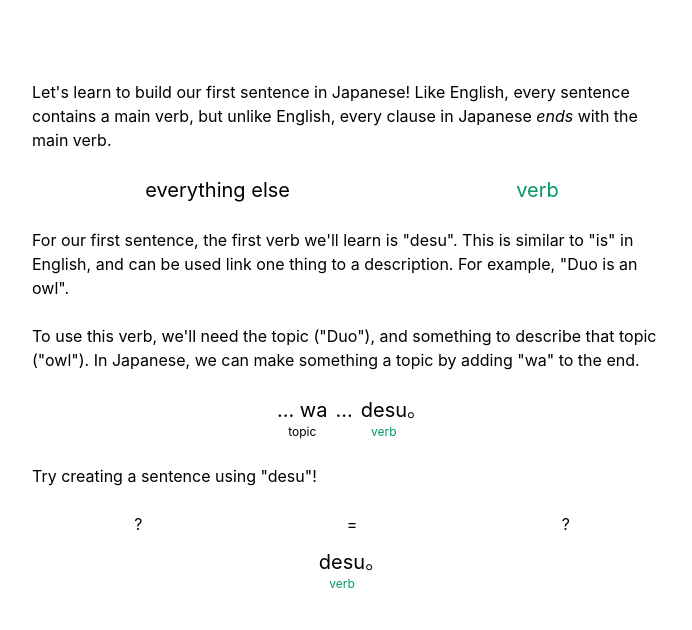
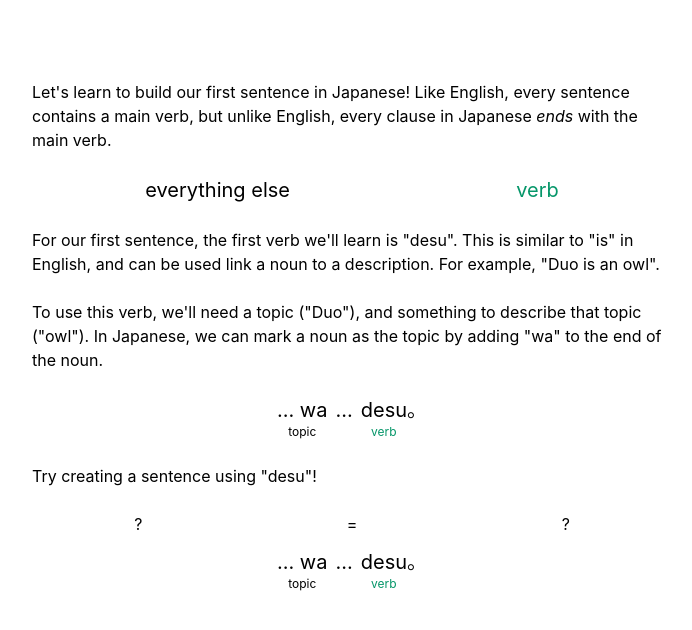
Before and after one commit to edwardcai/hack-action-tips, a React (Create React App) app: page / in a window 1280 px wide. Shown: the top 630 px of the page, without its empty margins (288-980 px from the left). Built offline with nearby package versions, Linux system fonts and the light colour scheme.

Commit message:
Click on sentence to edit

```diff
--- a/src/App.tsx
+++ b/src/App.tsx
@@ -2,6 +2,7 @@ import React from 'react';
 import './App.css';
 import TranslatedText from "./TranslatedText";
 import DesuEquate from "./DesuEquate";
+import {Sentence} from "./Sentence";
 
 function App() {
   return (
@@ -18,12 +19,12 @@ function App() {
           <div className="text-green-600"> verb</div>
         </div>
         <div className={"w-full"}>
-          For our first sentence, the first verb we'll learn is "desu". This is similar to "is" in English, and can be used link one thing
+          For our first sentence, the first verb we'll learn is "desu". This is similar to "is" in English, and can be used link a noun
           to a description. For example, "Duo is an owl".
         </div>
         <div className={"w-full"}>
-          To use this verb, we'll need the topic ("Duo"), and something to describe that topic ("owl"). In Japanese,
-          we can make something a topic by adding "wa" to the end.
+          To use this verb, we'll need a topic ("Duo"), and something to describe that topic ("owl"). In Japanese,
+          we can mark a noun as the topic by adding "wa" to the end of the noun.
         </div>
         <Sentence sentence={{
           verb: "desu",
@@ -42,40 +43,7 @@ function App() {
 
 
 
-export const Sentence = ({sentence}: {sentence: SentenceInfo}) => {
-  const makePart = (text?: string, pos?: string) => {
-    if (!text) {
-      return null;
-    }
-    const colorToClass: Record<string, string> = {
-      verb: "text-green-600",
-      topic: "text-orange-600",
-    };
-
-    const posParticle: Record<string, string> = {
-      topic: "wa"
-    };
-
-    return <div className="flex flex-col items-center">
-      <div> {text + (posParticle[pos ?? ""] ? " " + posParticle[pos ?? ""] : "")} </div>
-      <div className={"text-xs " + colorToClass[pos ?? ""] ?? ""}> {pos} </div>
-    </div>
-  };
-
-  const parts = [
-    makePart(sentence.topic, "topic"),
-    makePart(sentence.noun, undefined),
-    makePart(sentence.verb, "verb"),
-  ];
-
-
-  return <div className="text-xl w-full flex flex-row justify-center space-x-2">
-    {parts}
-    。
-  </div>
-};
-
-interface SentenceInfo {
+export interface SentenceInfo {
   verb: string
   topic?: string
   noun?: string
--- a/src/DesuEquate.tsx
+++ b/src/DesuEquate.tsx
@@ -3,7 +3,7 @@ import './App.css';
 import {useDispatch, useSelector} from "react-redux";
 import {State} from "./index";
 import TranslatedText, {Translation} from "./TranslatedText";
-import {Sentence} from "./App";
+import {Sentence} from "./Sentence";
 
 const illoMap: Record<string, string> = {
   "fukurō": "https://design.duolingo.com/images/guides/identity-imagery-illustration-duo-wave.svg",
@@ -11,9 +11,7 @@ const illoMap: Record<string, string> = {
 };
 
 export default () => {
-  const desuState = useSelector((state: State) => state.desuState);
-
-  const desuSentence = `${desuState.left ?? "?"} ${desuState.right ?? "?"} desu`;
+  const desuState = useSelector((state: State) => state.sentenceMap["desu"] ?? {});
 
   const leftOptions = [{ text: "Duo", translation: "Duo"}];
 
@@ -22,63 +20,31 @@ export default () => {
     { text: "neko", translation: "cat"},
   ];
 
+  const leftText = desuState.topic ?? "?";
+  const rightText = desuState.noun ?? "?";
+
   return <div className={"w-full"}>
     <div className={"flex flex-row items-center justify-around w-full"}>
-      <Dropdown options={leftOptions} desuPart={"Left"} text={desuState.left ?? "?"}/>
+      <div>
+        {illoMap[leftText]
+          ? <img className="w-12" src={illoMap[leftText]}/>
+          : leftText
+        }
+      </div>
       <div>=</div>
-      <Dropdown options={rightOptions} desuPart={"Right"} text={desuState.right ?? "?"}/>
+            <div>
+        {illoMap[rightText]
+          ? <img className="w-12" src={illoMap[rightText]}/>
+          : rightText
+        }
+      </div>
     </div>
     <div className="mt-3 text-center">
       <Sentence sentence={{
         verb: "desu",
-        topic: desuState.left,
-        noun: desuState.right,
+        topic: desuState.topic,
+        noun: desuState.noun,
       }}/>
     </div>
   </div>
 }
-
-const Dropdown = ({
-  options,
-  desuPart,
-  text,
-}: {
-  options: Translation[];
-  desuPart: string;
-  text: string;
-}) => {
-  const dispatch = useDispatch();
-  const [isShowing, setIsShowing] = useState(false);
-  const optionsElement = options.map(option => <div
-    className="bg-white hover:bg-gray-100 hover:text-gray-900 focus:outline-none focus:bg-gray-100 focus:text-gray-900 p-2"
-    onClick={(event => {
-      setIsShowing(false);
-      dispatch({
-      selection: option.text,
-      type: `desuSelect${desuPart}`
-      });
-    })
-    }
-  >
-    <TranslatedText
-      text={option.text}
-      translation={option.translation}
-    />
-  </div>);
-
-  return <div>
-    <div
-      onClick={() => setIsShowing(true)}
-      onBlur={() => setIsShowing(false)}
-    >
-      {illoMap[text]
-        ? <img className="w-12" src={illoMap[text]}/>
-        : text
-      }
-    </div>
-    {isShowing && <div className="origin-top-right absolute mt-2 w-56 rounded-md shadow-lg">
-      {optionsElement}
-    </div>
-    }
-  </div>
-};
--- /dev/null
+++ b/src/Sentence.tsx
@@ -0,0 +1,98 @@
+import React, {useState} from 'react';
+import './App.css';
+import {SentenceInfo} from "./App";
+import TranslatedText, {Translation} from "./TranslatedText";
+import {useDispatch} from "react-redux";
+
+export const Sentence = ({sentence}: { sentence: SentenceInfo }) => {
+  const makePart = (pos: string, text?: string,) => {
+    const colorToClass: Record<string, string> = {
+      verb: "text-green-600",
+      topic: "text-orange-600",
+    };
+
+    const posParticle: Record<string, string> = {
+      topic: "wa"
+    };
+
+    const optionsMap: Record<string, Translation[]> = {
+      noun: [
+        {text: "fukurō", translation: "owl"},
+        {text: "neko", translation: "cat"},
+      ],
+      topic: [
+        {text: "Duo", translation: "Duo"},
+        {text: "Misu", translation: "Misu"},
+      ]
+    };
+
+    const editable = <Dropdown
+      options={optionsMap[pos] ?? []}
+      sentenceId={sentence.verb}
+      sentencePart={pos}
+      text={(text ?? "...") + (posParticle[pos ?? ""] ? (" " + posParticle[pos ?? ""]) : "")}
+    />;
+
+    const posLabel = colorToClass[pos ?? ""] &&
+        <div className={"text-xs " + colorToClass[pos ?? ""] ?? ""}> {pos} </div>;
+
+    return <div className="flex flex-col items-center">
+      {editable}
+      {posLabel}
+    </div>
+  };
+
+  const parts = [
+    makePart("topic", sentence.topic),
+    makePart("noun", sentence.noun),
+    makePart("verb", sentence.verb),
+  ];
+
+
+  return <div className="text-xl w-full flex flex-row justify-center space-x-2">
+    {parts}
+    。
+  </div>
+};
+
+const Dropdown = ({
+  options,
+  sentenceId,
+  sentencePart,
+  text,
+}: {
+  options: Translation[];
+  sentenceId: string;
+  sentencePart: string;
+  text: string;
+}) => {
+  const dispatch = useDispatch();
+  const [isShowing, setIsShowing] = useState(false);
+  const optionsElement = options.map(option => <div
+    className="text-base bg-white hover:bg-gray-100 hover:text-gray-900 focus:outline-none focus:bg-gray-100 focus:text-gray-900 p-2"
+    onClick={(event => {
+      setIsShowing(false);
+      dispatch({
+      sentenceId: sentenceId,
+      selection: option.text,
+      type: `set${sentencePart.charAt(0).toUpperCase() + sentencePart.slice(1)}`
+      });
+    })
+    }
+  >
+    <TranslatedText
+      text={option.text}
+      translation={option.translation}
+    />
+  </div>);
+
+  return <div>
+    <div
+      onClick={() => setIsShowing(true)}
+    > {text} </div>
+    {isShowing && <div className="origin-top-right absolute mt-2 w-56 rounded-md shadow-lg">
+      {optionsElement}
+    </div>
+    }
+  </div>
+};
--- a/src/index.tsx
+++ b/src/index.tsx
@@ -1,39 +1,42 @@
 import React from 'react';
 import ReactDOM from 'react-dom';
 import './index.css';
-import App from './App';
+import App, {SentenceInfo} from './App';
 import * as serviceWorker from './serviceWorker';
 import {createStore} from 'redux';
 import produce from "immer";
 import {Provider} from "react-redux";
 
 export interface State {
-  desuState: {
-    left?: string,
-    right?: string
-  }
+  sentenceMap: Record<string, SentenceInfo>
 }
 
 export type Action = {
   selection: string;
-  type: "desuSelectLeft";
+  sentenceId: string;
+  type: "setTopic";
 } | {
   selection: string;
-  type: "desuSelectRight";
+  sentenceId: string;
+  type: "setNoun";
 }
 
 const reducer = (
-  state: State = {
-    desuState: {}
-  },
+  state: State = {sentenceMap: {
+    "desu": { verb: "desu"}
+    }},
   action: Action
 ): State => produce(state, (draft: State) => {
+  const sentence = draft.sentenceMap[action.sentenceId];
+  if (!sentence) {
+    return draft;
+  }
   switch (action.type) {
-    case "desuSelectLeft":
-      draft.desuState.left = action.selection;
+    case "setTopic":
+      sentence.topic = action.selection;
       break;
-    case "desuSelectRight":
-      draft.desuState.right = action.selection;
+    case "setNoun":
+      sentence.noun = action.selection;
       break;
   }
   return draft;
```
